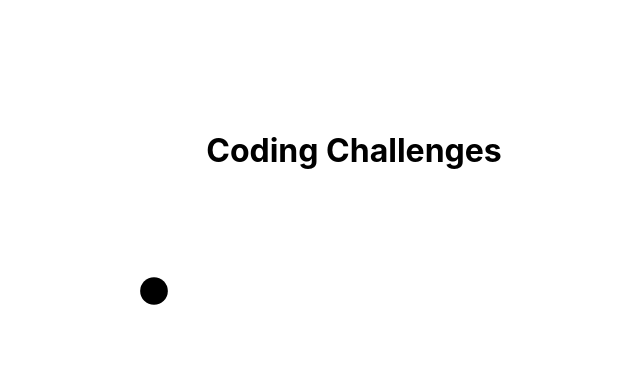
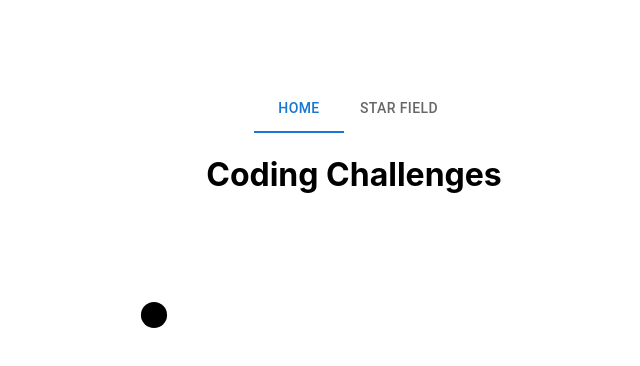
Before and after one commit to dannycoll/coding-challenges, a Next.js app: page / in a window 1280 px wide. Shown: the top 366 px of the page, without its empty margins (286-926 px from the left). Built offline with nearby package versions, Linux system fonts and the light colour scheme.

Commit message:
Navigation

```diff
--- /dev/null
+++ b/components/Nav.tsx
@@ -0,0 +1,40 @@
+import { Tab, Tabs } from "@mui/material";
+import Link from "next/link";
+import { env } from "process";
+import { useState } from "react";
+import { MenuItem } from "../types/nav";
+
+interface LinkTabProps {
+  label?: string;
+  href?: string;
+}
+
+const LinkTab = (props: LinkTabProps) => {
+  return (
+    <Tab
+      component="a"
+      onClick={(event: React.MouseEvent<HTMLAnchorElement, MouseEvent>) => {}}
+      {...props}
+    />
+  );
+};
+interface NavProps {
+  activePage: number;
+}
+const Nav = (props: NavProps) => {
+  const menuItems: MenuItem[] = [
+    { name: "Home", link: "/" },
+    { name: "Star Field", link: "/star-field" },
+  ];
+  return (
+    <nav>
+      <Tabs value={props.activePage} aria-label="challenge list">
+        {menuItems.map((item: { link: string; name: string }) => (
+          <LinkTab label={item.name} href={item.link} key={item.link} />
+        ))}
+      </Tabs>
+    </nav>
+  );
+};
+
+export default Nav;
--- a/next.config.js
+++ b/next.config.js
@@ -2,6 +2,6 @@
 const nextConfig = {
   reactStrictMode: true,
   swcMinify: true,
-}
+};
 
-module.exports = nextConfig
+module.exports = nextConfig;
--- a/package.json
+++ b/package.json
@@ -12,6 +12,7 @@
     "@emotion/react": "^11.10.0",
     "@emotion/styled": "^11.10.0",
     "@mui/material": "^5.9.3",
+    "change-case": "^4.1.2",
     "next": "12.2.4",
     "react": "18.2.0",
     "react-color": "^2.19.3",
--- a/pages/index.tsx
+++ b/pages/index.tsx
@@ -1,8 +1,9 @@
-import type { NextPage } from 'next';
-import Head from 'next/head';
+import type { NextPage } from "next";
+import Head from "next/head";
 
-import Canvas from '../components/Canvas';
-import styles from '../styles/Home.module.css';
+import Canvas from "../components/Canvas";
+import Nav from "../components/Nav";
+import styles from "../styles/Home.module.css";
 
 const Home: NextPage = () => {
   const draw = (ctx: CanvasRenderingContext2D, frameCount: number) => {
@@ -18,9 +19,10 @@ const Home: NextPage = () => {
   return (
     <div className={styles.container}>
       <Head>
-        <title>Coding Chanllenges</title>
+        <title>Coding Challenges</title>
       </Head>
       <main className={styles.main}>
+        <Nav activePage={0} />
         <h1>Coding Challenges</h1>
         <Canvas draw={draw} options={options} />
       </main>
--- a/tsconfig.json
+++ b/tsconfig.json
@@ -15,6 +15,6 @@
     "jsx": "preserve",
     "incremental": true
   },
-  "include": ["next-env.d.ts", "**/*.ts", "**/*.tsx"],
+  "include": ["next-env.d.ts", "**/*.ts", "**/*.tsx", "utils/menu.js"],
   "exclude": ["node_modules"]
 }
--- /dev/null
+++ b/types/nav.ts
@@ -0,0 +1,5 @@
+export type MenuItem = {
+  name: string;
+  link: string;
+  icon?: string;
+};
```
Also changed, not shown: pages/star-field.tsx (renamed from pages/star_field.tsx, +7 -5 lines), 1 other file (tests, documents, lock files or other folders).
